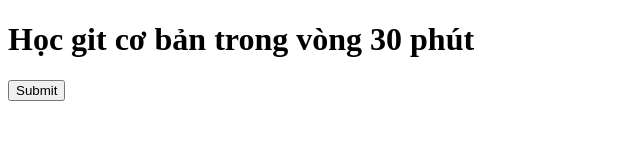
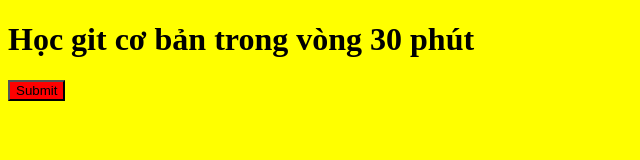
Before and after one commit to long14xtnd/learn-git2, a plain HTML site: page index.html in a window 1280 px wide. Shown: the whole page, without its empty margins (0-640 px from the left). Drawn offline with Linux system fonts and the light colour scheme.

Commit message:
add style for body and button

```diff
--- a/index.css
+++ b/index.css
@@ -0,0 +1,6 @@
+body{
+    background-color: yellow;
+}
+button{
+    background-color: red;
+}
--- a/index.html
+++ b/index.html
@@ -5,6 +5,7 @@
     <meta http-equiv="X-UA-Compatible" content="IE=edge" />
     <meta name="viewport" content="width=device-width, initial-scale=1.0" />
     <title>Git cơ bản</title>
+    <link rel="stylesheet" href="index.css">
   </head>
   <body>
     <h1>Học git cơ bản trong vòng 30 phút</h1>
```
